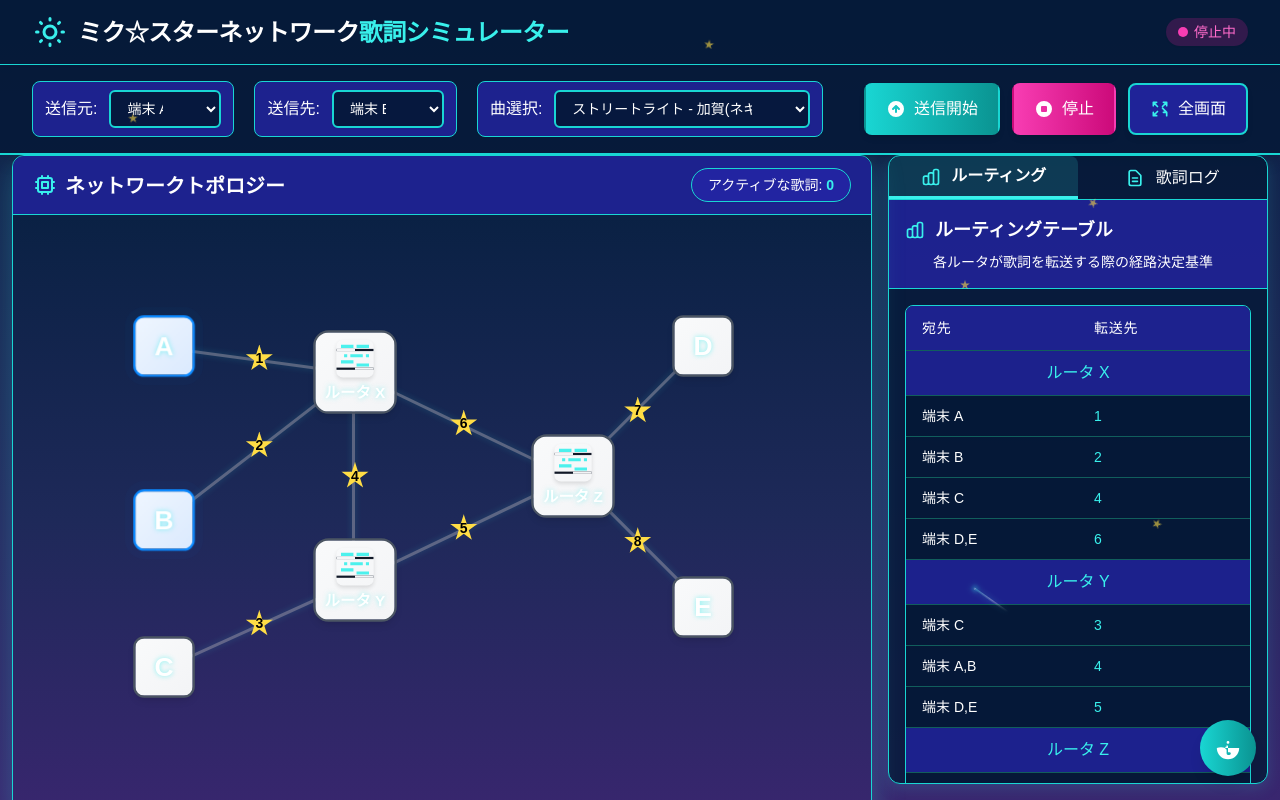
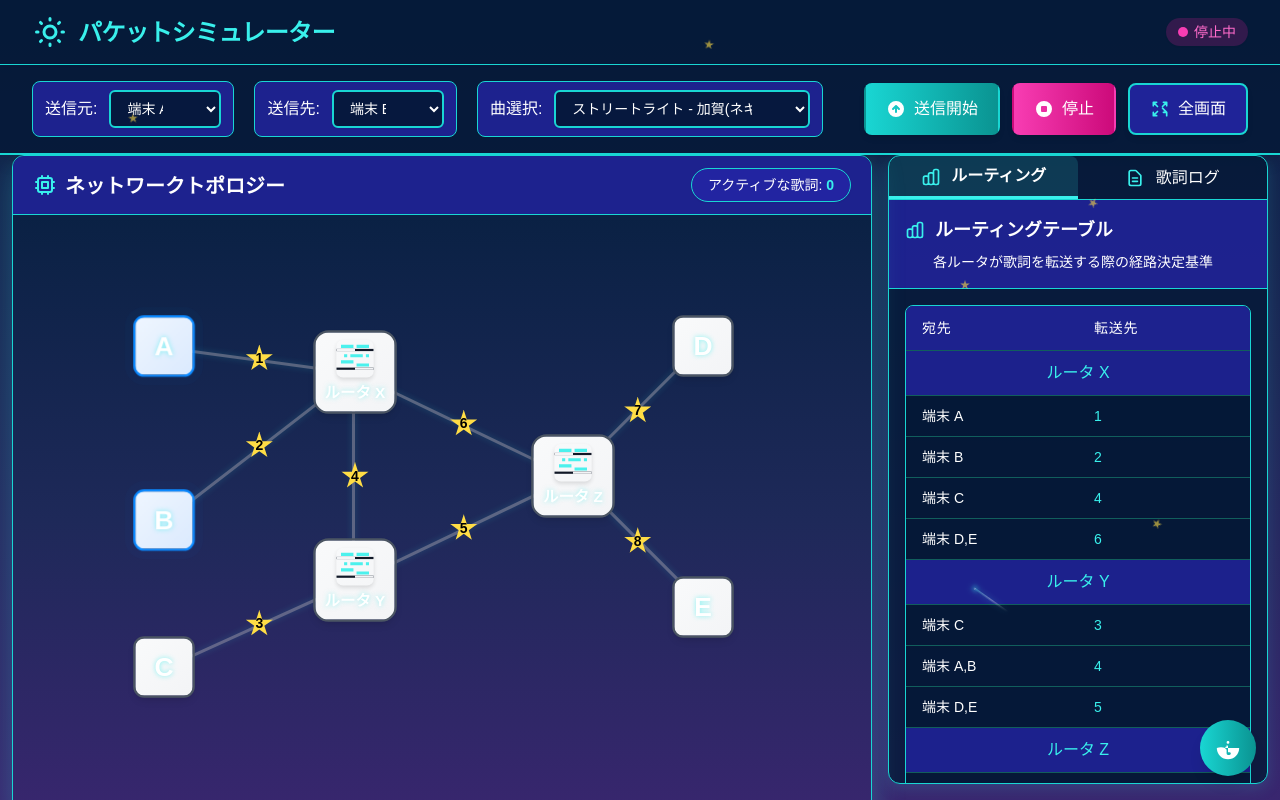
Before and after one commit to syusyusyusyu/packet, a plain HTML site: page index.html in a window 1280 px wide. Drawn offline with nearby package versions, Linux system fonts and the light colour scheme; a web font is replaced by a local one.

Commit message:
やったー２

```diff
--- a/index.html
+++ b/index.html
@@ -3,7 +3,7 @@
 <head>
     <meta charset="UTF-8">
     <meta name="viewport" content="width=device-width, initial-scale=1.0">
-    <title>ミク☆スターネットワーク歌詞シミュレーター</title>
+    <title>パケットシミュレーター</title>
     <script src="https://cdn.tailwindcss.com"></script>
     <!-- TextAlive App API -->
     <script src="https://unpkg.com/axios/dist/axios.min.js"></script>
@@ -612,7 +612,7 @@
                             <svg class="h-9 w-9 text-miku-300" viewBox="0 0 24 24" fill="none" stroke="currentColor" stroke-width="2">
                                 <path d="M12 3v1m0 16v1m-9-9h1m16 0h1m-2.636-6.364l-.707.707M6.343 17.657l-.707.707m12.728 0l-.707-.707M6.343 6.343l-.707-.707M16 12a4 4 0 11-8 0 4 4 0 018 0z" stroke-linecap="round" stroke-linejoin="round"/>
                             </svg>
-                            <h1 class="ml-2.5 text-2xl font-display font-bold text-white tracking-tight">ミク☆スターネットワーク<span class="text-miku-300">歌詞シミュレーター</span></h1>
+                            <h1 class="ml-2.5 text-2xl font-display font-bold text-white tracking-tight"><span class="text-miku-300">パケットシミュレーター</span></h1>
                         </div>
                     </div>
                     <div class="flex items-center">
```
